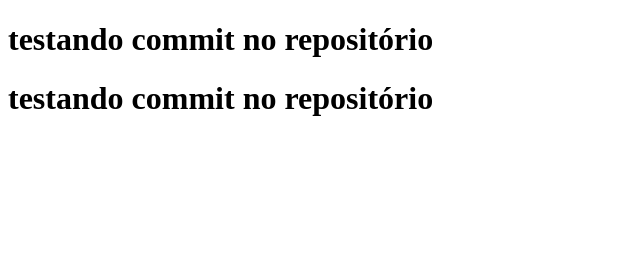
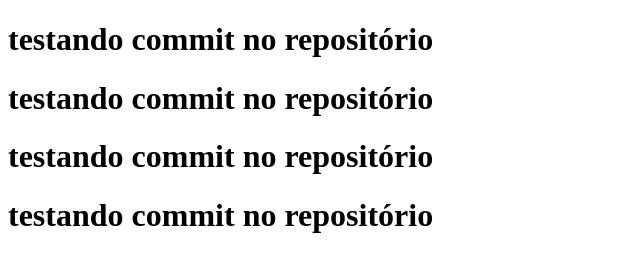
Before and after one commit to wsbcode/testegithub, a plain HTML site: page index.html in a window 1280 px wide. Shown: the whole page, without its empty margins (0-640 px from the left). Drawn offline with Linux system fonts and the light colour scheme.

Commit message:
testando GitHub desktop

```diff
--- /dev/null
+++ b/index.css
@@ -0,0 +1,7 @@
+* {
+  background-color: aliceblue;
+}
+body {
+  font-size: larger;
+  margin: auto;
+}
--- a/index.html
+++ b/index.html
@@ -8,5 +8,7 @@
   <body>
     <h1>testando commit no repositório</h1>
     <h1>testando commit no repositório</h1>
+    <h1>testando commit no repositório</h1>
+    <h1>testando commit no repositório</h1>
   </body>
 </html>
```
